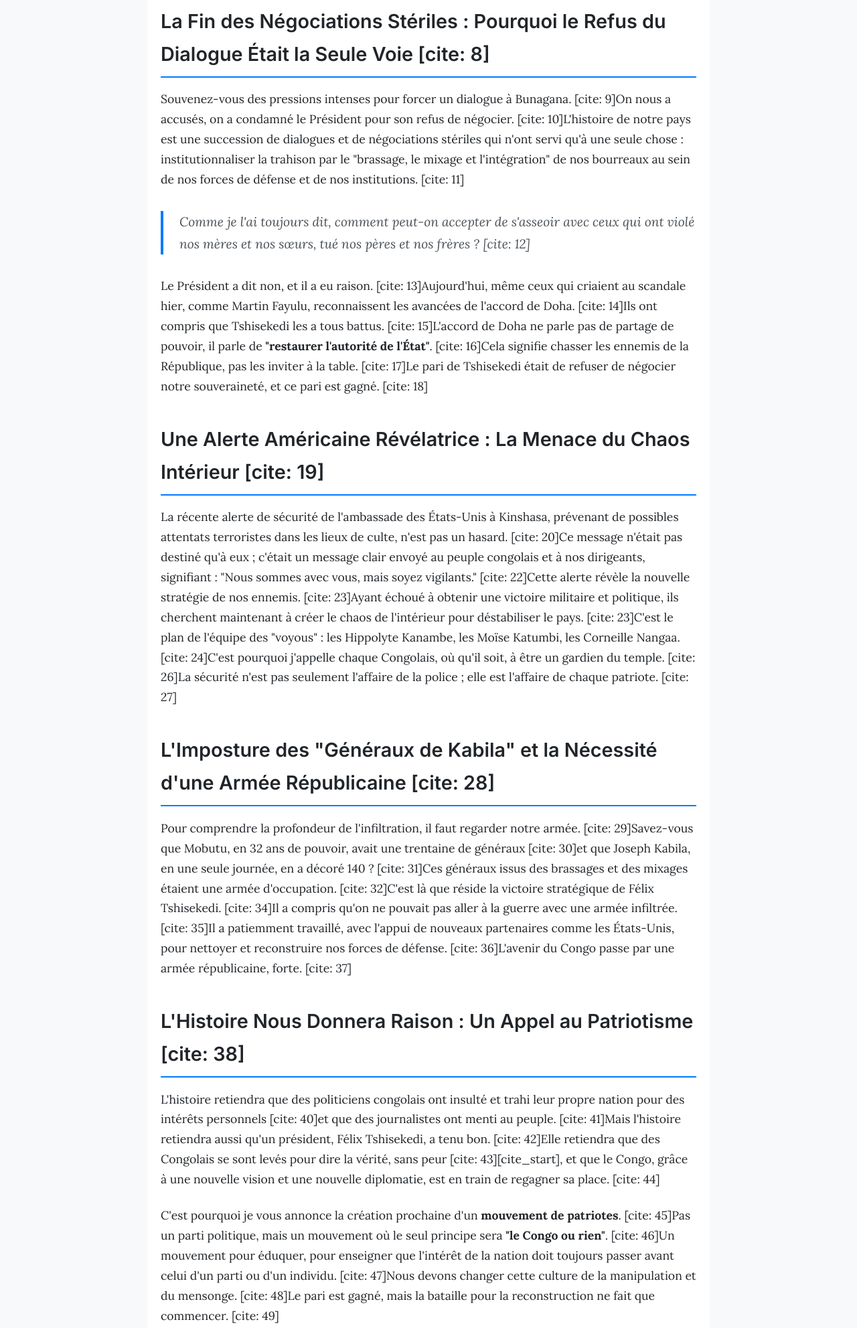
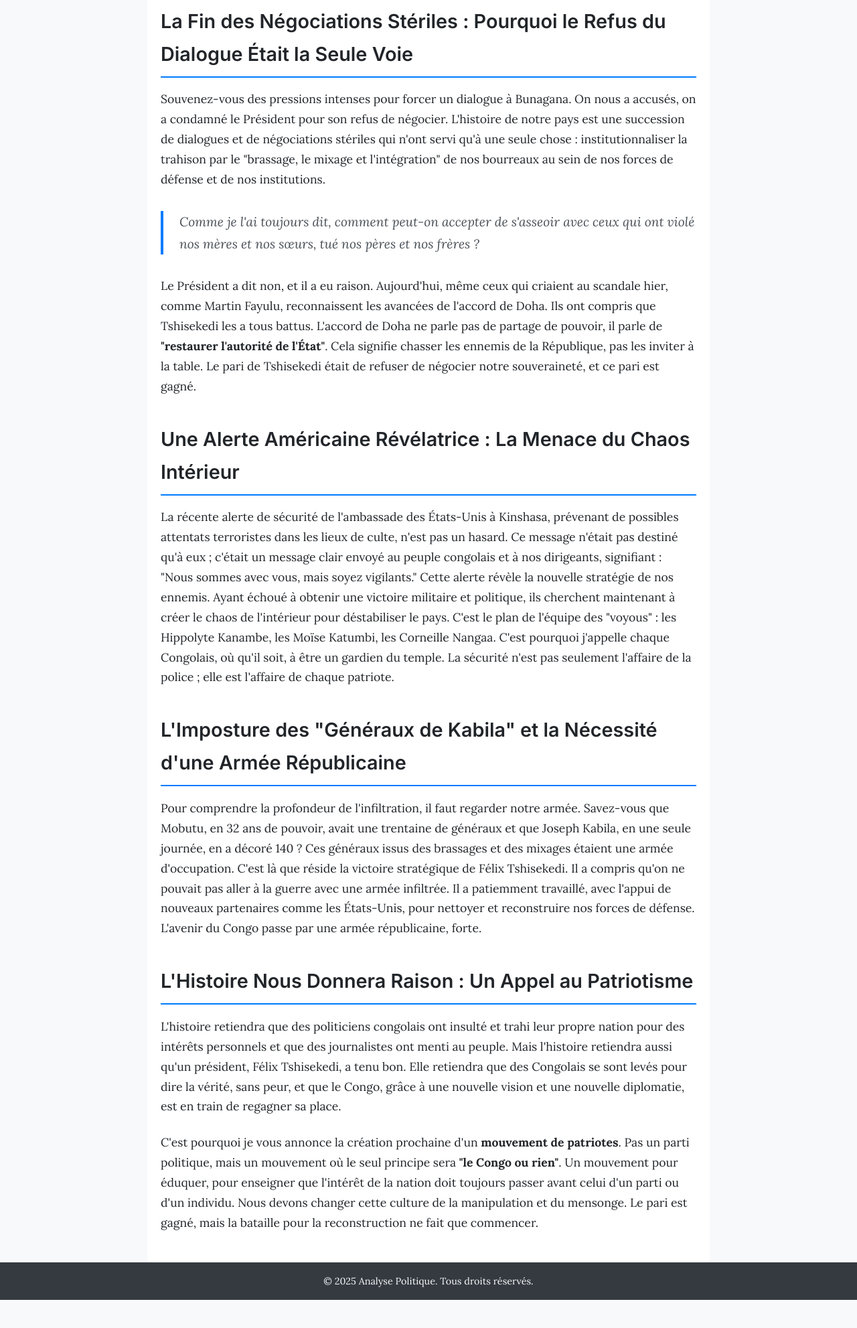
Before and after one commit to milordsutrix/milordsutrix.github.io, a plain HTML site: page docs/kalongi/tshisekedi-raison.html in a window 1280 px wide. Shown: the part 680-2663 px from the top of the page at 67% size. After the commit the page ends 2621 px from the top, so only its background shows below. Drawn offline with Linux system fonts and the light colour scheme.

Commit message:
clean mo

```diff
--- a/docs/kalongi/tshisekedi-raison.html
+++ b/docs/kalongi/tshisekedi-raison.html
@@ -107,27 +107,27 @@
     <div class="container">
         <article>
             <header class="article-header">
-               <h1 class="article-title">Tshisekedi Avait Raison : Révélations sur une Victoire Stratégique et l'Appel à un Congo Nouveau [cite: 1]</h1>
-               <p class="article-subtitle">Une analyse approfondie de la situation actuelle, des manœuvres ennemies déjouées et de la nécessité d'un sursaut patriotique pour la République Démocratique du Congo. [cite: 2]</p>
+               <h1 class="article-title">Tshisekedi Avait Raison : Révélations sur une Victoire Stratégique et l'Appel à un Congo Nouveau</h1>
+               <p class="article-subtitle">Une analyse approfondie de la situation actuelle, des manœuvres ennemies déjouées et de la nécessité d'un sursaut patriotique pour la République Démocratique du Congo.</p>
             </header>
 
             <div class="article-body">
-               <p>Dans nos analyses, nous nous efforçons d'enseigner, d'éduquer et de dire la vérité, car notre objectif est le changement des mentalités et l'élévation de la conscience patriotique. [cite: 4]Aujourd'hui, je souhaite revenir sur les événements récents qui confirment une chose : le Président Félix Tshisekedi a gagné son pari. [cite: 5]Face aux pressions internes et externes, il a tenu bon, et l'histoire est en train de lui donner raison. [cite: 6]Nous assistons à la fin d'une stratégie de chaos orchestrée par nos ennemis, et il est crucial de comprendre les révélations qui en découlent pour l'avenir de notre nation. [cite: 7]</p>
+               <p>Dans nos analyses, nous nous efforçons d'enseigner, d'éduquer et de dire la vérité, car notre objectif est le changement des mentalités et l'élévation de la conscience patriotique. Aujourd'hui, je souhaite revenir sur les événements récents qui confirment une chose : le Président Félix Tshisekedi a gagné son pari. Face aux pressions internes et externes, il a tenu bon, et l'histoire est en train de lui donner raison. Nous assistons à la fin d'une stratégie de chaos orchestrée par nos ennemis, et il est crucial de comprendre les révélations qui en découlent pour l'avenir de notre nation.</p>
 
-               <h2>La Fin des Négociations Stériles : Pourquoi le Refus du Dialogue Était la Seule Voie [cite: 8]</h2>
-               <p>Souvenez-vous des pressions intenses pour forcer un dialogue à Bunagana. [cite: 9]On nous a accusés, on a condamné le Président pour son refus de négocier. [cite: 10]L'histoire de notre pays est une succession de dialogues et de négociations stériles qui n'ont servi qu'à une seule chose : institutionnaliser la trahison par le "brassage, le mixage et l'intégration" de nos bourreaux au sein de nos forces de défense et de nos institutions. [cite: 11]</p>
-               <blockquote>Comme je l'ai toujours dit, comment peut-on accepter de s'asseoir avec ceux qui ont violé nos mères et nos sœurs, tué nos pères et nos frères ? [cite: 12]</blockquote>
-               <p>Le Président a dit non, et il a eu raison. [cite: 13]Aujourd'hui, même ceux qui criaient au scandale hier, comme Martin Fayulu, reconnaissent les avancées de l'accord de Doha. [cite: 14]Ils ont compris que Tshisekedi les a tous battus. [cite: 15]L'accord de Doha ne parle pas de partage de pouvoir, il parle de <strong>"restaurer l'autorité de l'État"</strong>. [cite: 16]Cela signifie chasser les ennemis de la République, pas les inviter à la table. [cite: 17]Le pari de Tshisekedi était de refuser de négocier notre souveraineté, et ce pari est gagné. [cite: 18]</p>
+               <h2>La Fin des Négociations Stériles : Pourquoi le Refus du Dialogue Était la Seule Voie</h2>
+               <p>Souvenez-vous des pressions intenses pour forcer un dialogue à Bunagana. On nous a accusés, on a condamné le Président pour son refus de négocier. L'histoire de notre pays est une succession de dialogues et de négociations stériles qui n'ont servi qu'à une seule chose : institutionnaliser la trahison par le "brassage, le mixage et l'intégration" de nos bourreaux au sein de nos forces de défense et de nos institutions.</p>
+               <blockquote>Comme je l'ai toujours dit, comment peut-on accepter de s'asseoir avec ceux qui ont violé nos mères et nos sœurs, tué nos pères et nos frères ?</blockquote>
+               <p>Le Président a dit non, et il a eu raison. Aujourd'hui, même ceux qui criaient au scandale hier, comme Martin Fayulu, reconnaissent les avancées de l'accord de Doha. Ils ont compris que Tshisekedi les a tous battus. L'accord de Doha ne parle pas de partage de pouvoir, il parle de <strong>"restaurer l'autorité de l'État"</strong>. Cela signifie chasser les ennemis de la République, pas les inviter à la table. Le pari de Tshisekedi était de refuser de négocier notre souveraineté, et ce pari est gagné.</p>
 
-               <h2>Une Alerte Américaine Révélatrice : La Menace du Chaos Intérieur [cite: 19]</h2>
-               <p>La récente alerte de sécurité de l'ambassade des États-Unis à Kinshasa, prévenant de possibles attentats terroristes dans les lieux de culte, n'est pas un hasard. [cite: 20]Ce message n'était pas destiné qu'à eux ; c'était un message clair envoyé au peuple congolais et à nos dirigeants, signifiant : "Nous sommes avec vous, mais soyez vigilants." [cite: 22]Cette alerte révèle la nouvelle stratégie de nos ennemis. [cite: 23]Ayant échoué à obtenir une victoire militaire et politique, ils cherchent maintenant à créer le chaos de l'intérieur pour déstabiliser le pays. [cite: 23]C'est le plan de l'équipe des "voyous" : les Hippolyte Kanambe, les Moïse Katumbi, les Corneille Nangaa. [cite: 24]C'est pourquoi j'appelle chaque Congolais, où qu'il soit, à être un gardien du temple. [cite: 26]La sécurité n'est pas seulement l'affaire de la police ; elle est l'affaire de chaque patriote. [cite: 27]</p>
+               <h2>Une Alerte Américaine Révélatrice : La Menace du Chaos Intérieur</h2>
+               <p>La récente alerte de sécurité de l'ambassade des États-Unis à Kinshasa, prévenant de possibles attentats terroristes dans les lieux de culte, n'est pas un hasard. Ce message n'était pas destiné qu'à eux ; c'était un message clair envoyé au peuple congolais et à nos dirigeants, signifiant : "Nous sommes avec vous, mais soyez vigilants." Cette alerte révèle la nouvelle stratégie de nos ennemis. Ayant échoué à obtenir une victoire militaire et politique, ils cherchent maintenant à créer le chaos de l'intérieur pour déstabiliser le pays. C'est le plan de l'équipe des "voyous" : les Hippolyte Kanambe, les Moïse Katumbi, les Corneille Nangaa. C'est pourquoi j'appelle chaque Congolais, où qu'il soit, à être un gardien du temple. La sécurité n'est pas seulement l'affaire de la police ; elle est l'affaire de chaque patriote.</p>
 
-               <h2>L'Imposture des "Généraux de Kabila" et la Nécessité d'une Armée Républicaine [cite: 28]</h2>
-               <p>Pour comprendre la profondeur de l'infiltration, il faut regarder notre armée. [cite: 29]Savez-vous que Mobutu, en 32 ans de pouvoir, avait une trentaine de généraux [cite: 30]et que Joseph Kabila, en une seule journée, en a décoré 140 ? [cite: 31]Ces généraux issus des brassages et des mixages étaient une armée d'occupation. [cite: 32]C'est là que réside la victoire stratégique de Félix Tshisekedi. [cite: 34]Il a compris qu'on ne pouvait pas aller à la guerre avec une armée infiltrée. [cite: 35]Il a patiemment travaillé, avec l'appui de nouveaux partenaires comme les États-Unis, pour nettoyer et reconstruire nos forces de défense. [cite: 36]L'avenir du Congo passe par une armée républicaine, forte. [cite: 37]</p>
+               <h2>L'Imposture des "Généraux de Kabila" et la Nécessité d'une Armée Républicaine</h2>
+               <p>Pour comprendre la profondeur de l'infiltration, il faut regarder notre armée. Savez-vous que Mobutu, en 32 ans de pouvoir, avait une trentaine de généraux et que Joseph Kabila, en une seule journée, en a décoré 140 ? Ces généraux issus des brassages et des mixages étaient une armée d'occupation. C'est là que réside la victoire stratégique de Félix Tshisekedi. Il a compris qu'on ne pouvait pas aller à la guerre avec une armée infiltrée. Il a patiemment travaillé, avec l'appui de nouveaux partenaires comme les États-Unis, pour nettoyer et reconstruire nos forces de défense. L'avenir du Congo passe par une armée républicaine, forte.</p>
 
-               <h2>L'Histoire Nous Donnera Raison : Un Appel au Patriotisme [cite: 38]</h2>
-               <p>L'histoire retiendra que des politiciens congolais ont insulté et trahi leur propre nation pour des intérêts personnels [cite: 40]et que des journalistes ont menti au peuple. [cite: 41]Mais l'histoire retiendra aussi qu'un président, Félix Tshisekedi, a tenu bon. [cite: 42]Elle retiendra que des Congolais se sont levés pour dire la vérité, sans peur [cite: 43][cite_start], et que le Congo, grâce à une nouvelle vision et une nouvelle diplomatie, est en train de regagner sa place. [cite: 44]</p>
-               <p>C'est pourquoi je vous annonce la création prochaine d'un <strong>mouvement de patriotes</strong>. [cite: 45]Pas un parti politique, mais un mouvement où le seul principe sera <strong>"le Congo ou rien"</strong>. [cite: 46]Un mouvement pour éduquer, pour enseigner que l'intérêt de la nation doit toujours passer avant celui d'un parti ou d'un individu. [cite: 47]Nous devons changer cette culture de la manipulation et du mensonge. [cite: 48]Le pari est gagné, mais la bataille pour la reconstruction ne fait que commencer. [cite: 49]</p>
+               <h2>L'Histoire Nous Donnera Raison : Un Appel au Patriotisme</h2>
+               <p>L'histoire retiendra que des politiciens congolais ont insulté et trahi leur propre nation pour des intérêts personnels et que des journalistes ont menti au peuple. Mais l'histoire retiendra aussi qu'un président, Félix Tshisekedi, a tenu bon. Elle retiendra que des Congolais se sont levés pour dire la vérité, sans peur, et que le Congo, grâce à une nouvelle vision et une nouvelle diplomatie, est en train de regagner sa place.</p>
+               <p>C'est pourquoi je vous annonce la création prochaine d'un <strong>mouvement de patriotes</strong>. Pas un parti politique, mais un mouvement où le seul principe sera <strong>"le Congo ou rien"</strong>. Un mouvement pour éduquer, pour enseigner que l'intérêt de la nation doit toujours passer avant celui d'un parti ou d'un individu. Nous devons changer cette culture de la manipulation et du mensonge. Le pari est gagné, mais la bataille pour la reconstruction ne fait que commencer.</p>
 
             </div>
         </article>
```
